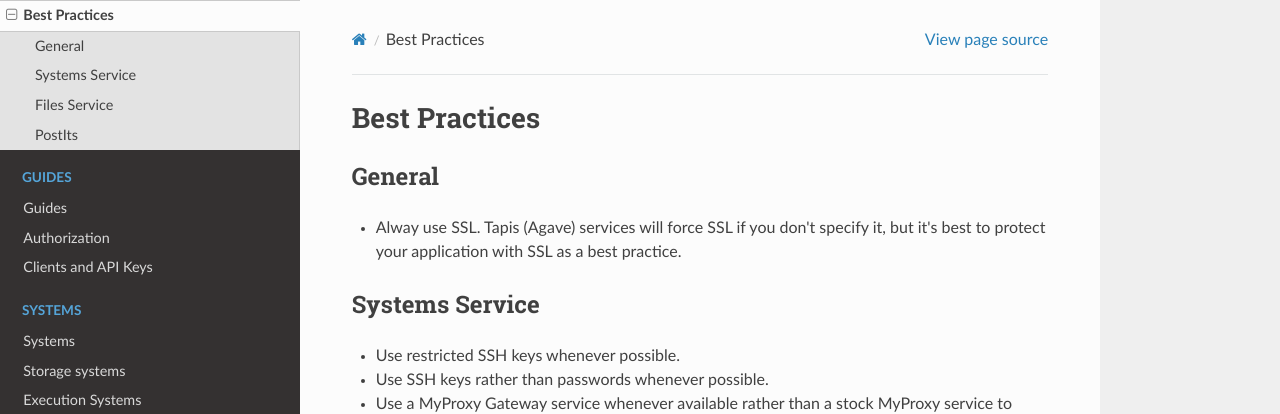
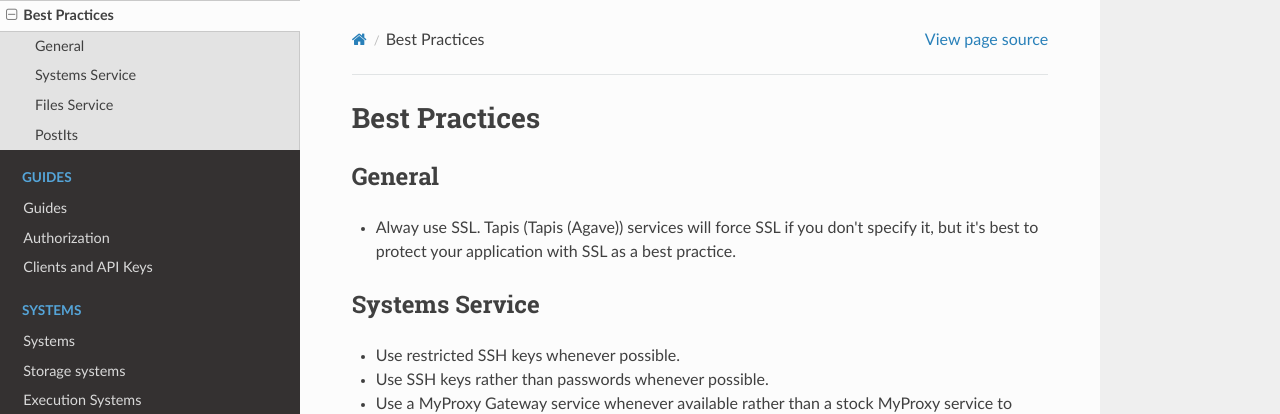
Before and after one commit to TACC-Cloud/agave-docs, a Sphinx documentation site: the page built from docs/agave/introduction/best-practices.rst, in a window 1280 px wide and 1271 px high. Shown: the top 414 px of the window. Built offline with Sphinx 7.4.7 and the Read the Docs theme 2.0.0, drawn with Linux system fonts in a browser that asks for light colours; pages that are not in the unit, such as notebooks, are missing from menus.

Commit message:
best-practices

```diff
--- a/docs/agave/introduction/best-practices.rst
+++ b/docs/agave/introduction/best-practices.rst
@@ -9,7 +9,7 @@
 .. raw:: html
 
    <ul>
-   <li>Alway use SSL. Tapis (Agave) services will force SSL if you don't specify it, but it's best to protect your application with SSL as a best practice.</li>
+   <li>Alway use SSL. Tapis (Tapis (Agave)) services will force SSL if you don't specify it, but it's best to protect your application with SSL as a best practice.</li>
    </ul>
 
 
```
